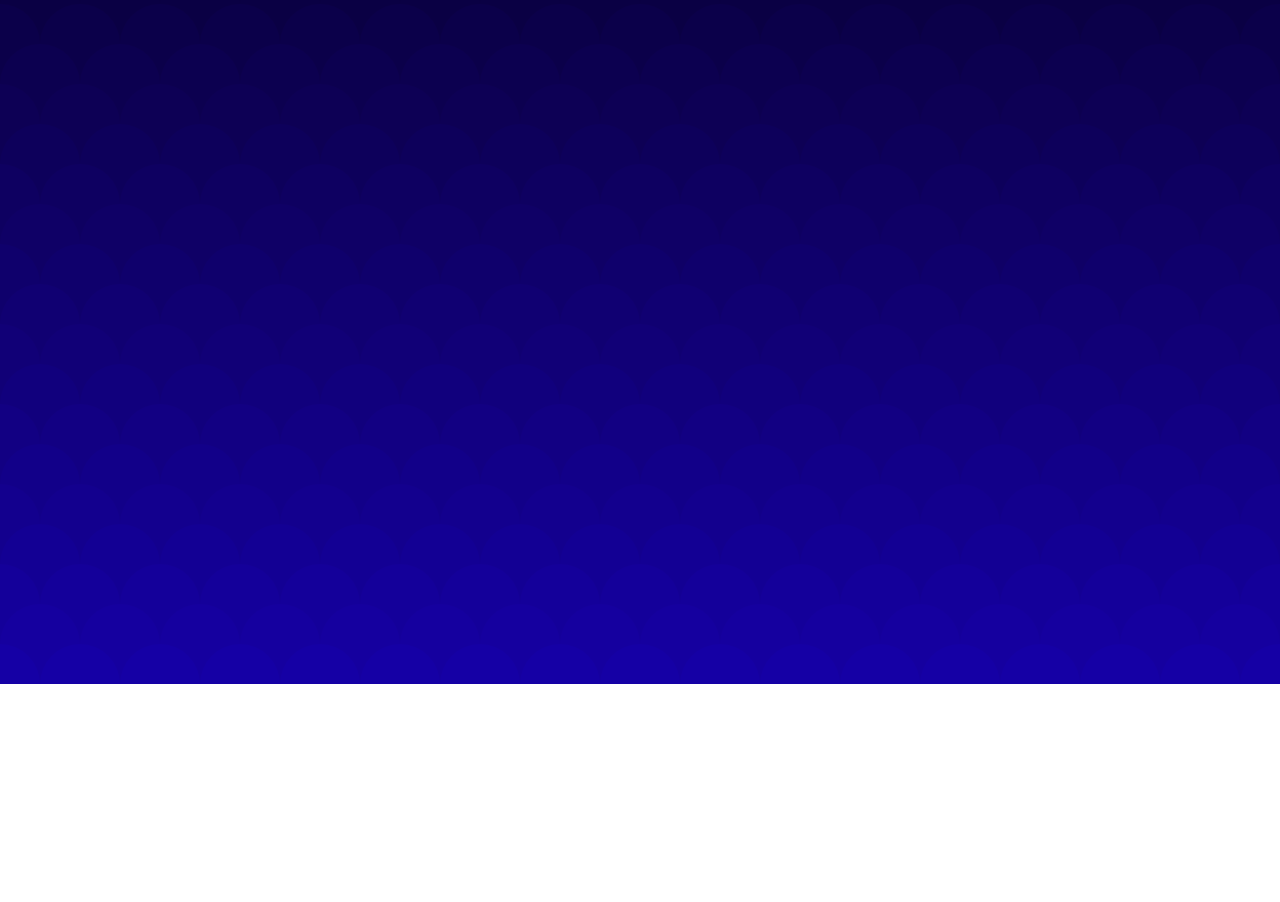
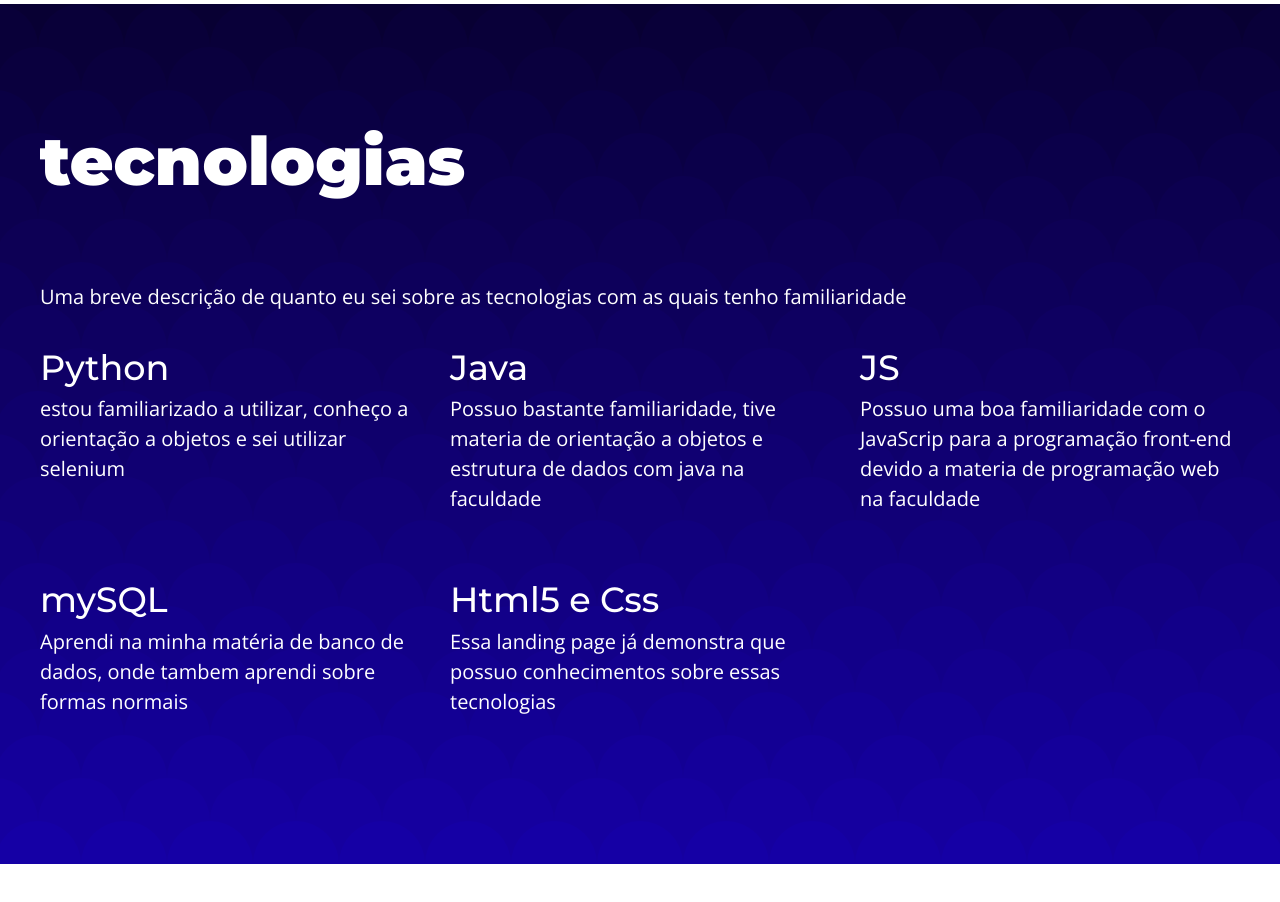
Before and after one commit to gvAndreoli/LandingPage, a plain HTML site: page index.html in a window 1280 px wide. Shown: the part 1780-2682 px from the top of the page. Drawn offline with nearby package versions, Linux system fonts and the light colour scheme.

Commit message:
adicionando tela de tecnologias

```diff
--- a/assets/css/elements.css
+++ b/assets/css/elements.css
@@ -1,7 +1,7 @@
 * {
     margin: 0;
     padding: 0;
-    box-sizing: border-box;
+
 
 }
 
@@ -51,3 +51,6 @@ ul{
 a{
     text-decoration: none;
 }
+p{
+    margin-bottom: 3rem;
+}
--- a/assets/css/styles.css
+++ b/assets/css/styles.css
@@ -19,7 +19,7 @@
 }
 
 .section {
-    height: 100vh;
+    min-height: 100vh;
 }
 
 .menu{
@@ -87,7 +87,7 @@
     display: grid;
     grid-template-columns: 1fr 1.5fr;
     gap: var(--gap);
-    height: 100vh
+    min-height: 100vh
 }
 
 .intro-text, .intro-img{
@@ -104,9 +104,9 @@
 }
 
 .about-me{
-    height: 100vh;
+    min-height: 100vh;
     display: flex;
-    flex-direction: column;
+    flex-flow: column nowrap;
     justify-content: center;
     align-items: center;
     text-align: center;
@@ -114,5 +114,22 @@
 
 .about-me p{
     max-width: 80rem;
-    padding: 3rem;
 }
+
+.grid-one-content{
+    min-height: 100vh;
+    display: flex;
+    flex-flow: column;
+    justify-content: center;
+}
+
+.grid{
+    display: grid;
+    grid-template-columns: repeat(3, 1fr);
+    gap: var(--gap);
+}
+
+.grid h3{
+    font-size: 3.5rem;
+    font-weight: 500;
+}
--- a/index.html
+++ b/index.html
@@ -15,9 +15,8 @@
             <nav>
                 <ul>
                     <li><a href="#about-me"">sobre</a></li>
-                    <li><a href="">tecnologias</a></li>
+                    <li><a href="#tech-info">tecnologias</a></li>
                     <li><a href="">GitHub</a></li>
-                    <li><a href="">portifólio</a></li>
                     <li><a href="">contato</a></li>
                 </ul>
             </nav>
@@ -43,10 +42,37 @@
                 <h2>Sobre mim</h2>
                 <p>Me chamo Gabriel Vidal Andreoli, estou no 5° período da faculdade de engenharia de software na PUCPR.</p>
                 <p>Ao longo dos meus anos na faculdade fui capaz de desenvolver tanto hardskils para o desenvolvimento de software envolvendo front-end e back-end, quanto softskils como trabalhar em equipe e saber lidar com frustrações.</p>
-                <p>Atualmente estou procurando estágio em desenvolvimento back-end para adquirir mais conhecimentos nessa área pois é a com que eu mais me identifico, porém não possuo problemas em atuar como front-end se necessário.</p>
+                <p>Atualmente estou procurando estágio em desenvolvimento back-end para adquirir mais conhecimentos nessa área pois é a com qual eu mais me identifico, porém não possuo problemas em atuar como front-end se necessário.</p>
             </div>
         </section>
-        <section class="section main-bg">
+        <section id="tech-info" class="section main-bg grid-one">
+            <div class="grid-one-content main-content">
+                <h2>tecnologias</h2>
+                <p>Uma breve descrição de quanto eu sei sobre as tecnologias com as quais tenho familiaridade</p>
+
+                <div class="grid">
+                    <article>
+                        <h3>Python</h3>
+                        <p>estou familiarizado a utilizar, conheço a orientação a objetos e sei utilizar selenium</p>
+                    </article>
+                    <article>
+                        <h3>Java</h3>
+                        <p>Possuo bastante familiaridade, tive materia de orientação a objetos e estrutura de dados com java na faculdade</p>
+                    </article>
+                    <article>
+                        <h3>JS</h3>
+                        <p>Possuo uma boa familiaridade com o JavaScrip para a programação front-end devido a materia de programação web na faculdade</p>
+                    </article>
+                    <article>
+                        <h3>mySQL</h3>
+                        <p>Aprendi na minha matéria de banco de dados, onde tambem aprendi sobre formas normais</p>
+                    </article>
+                    <article>
+                        <h3>Html5 e Css</h3>
+                        <p>Essa landing page já demonstra que possuo conhecimentos sobre essas tecnologias</p>
+                    </article>
+                </div>
+            </div>
         </section>
         <section class="section white-bg"></section>
     </main>
```
